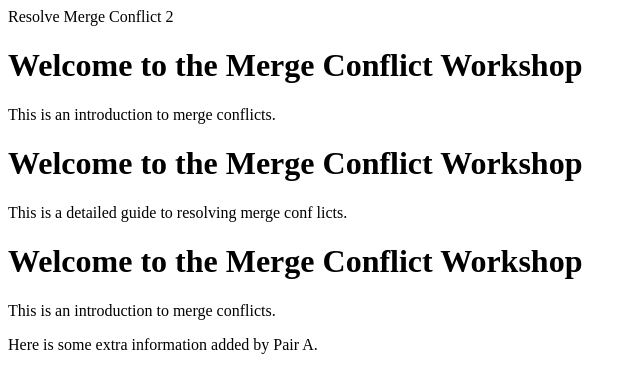
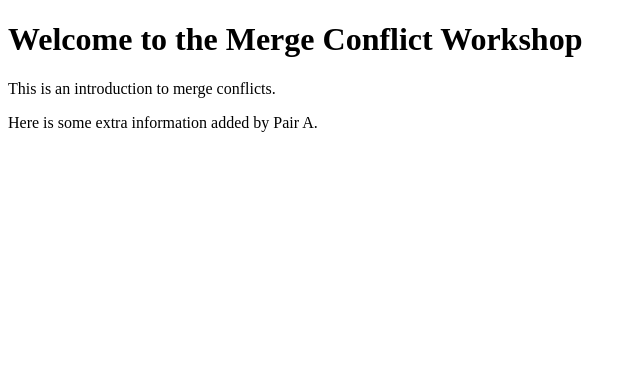
Before and after one commit to pheak2492008/Workshop-Github, a plain HTML site: page index.html in a window 1280 px wide. Shown: the whole page, without its empty margins (0-640 px from the left). Drawn offline with Linux system fonts and the light colour scheme.

Commit message:
Add extra info by Pair A

```diff
--- a/index.html
+++ b/index.html
@@ -10,11 +10,6 @@ initial-scale=1.0"
     <title>Merge Conflict Workshop</title>
   </head>
   <body>
-    Resolve Merge Conflict 2
-    <h1>Welcome to the Merge Conflict Workshop</h1>
-    <p>This is an introduction to merge conflicts.</p>
-    <h1>Welcome to the Merge Conflict Workshop</h1>
-    <p>This is a detailed guide to resolving merge conf licts.</p>
     <h1>Welcome to the Merge Conflict Workshop</h1>
     <p>This is an introduction to merge conflicts.</p>
     <p>Here is some extra information added by Pair A.
```
